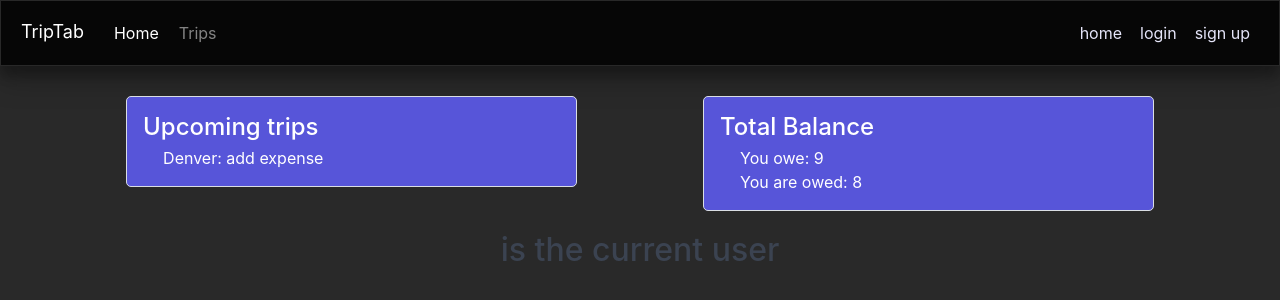
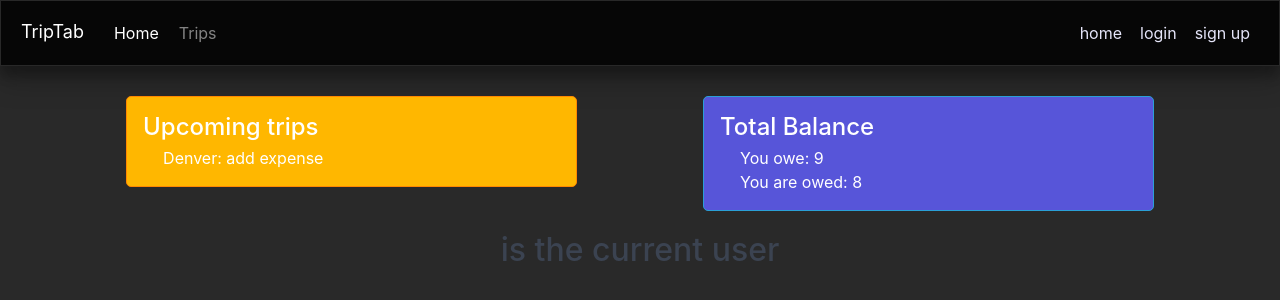
Before and after one commit to lukeevangraham/trip-tab, a React (Create React App) app: page / in a window 1280 px wide. Shown: the top 300 px of the page. Built offline with nearby package versions, Linux system fonts and the light colour scheme; no server answers.

Commit message:
better card borders on Home

```diff
--- a/src/components/totalBalance.js
+++ b/src/components/totalBalance.js
@@ -3,7 +3,7 @@ import "./totalBalance.css"
 
 function TotalBalanceCard(props) {
   return (
-    <div className="card text-white bg-primary mb-3 rounded card-parent">
+    <div className="card text-white bg-primary border-primary mb-3 rounded card-parent">
       {/* <div className="card-header text-left">Total Balance</div> */}
       <div className="card-body text-left">
         <h4 className="card-title mb-1">Total Balance</h4>
--- a/src/components/tripCardHome.js
+++ b/src/components/tripCardHome.js
@@ -3,7 +3,7 @@ import "./totalBalance.css"
 
 function TripCardHome(props) {
   return (
-    <div className="card text-white bg-primary mb-3 rounded card-parent">
+    <div className="card text-white border-warning bg-warning  mb-3 rounded card-parent">
       {/* <div className="card-header text-left">Upcoming Trips</div> */}
       <div className="card-body text-left">
         <h4 className="card-title mb-1">Upcoming trips</h4>
```
